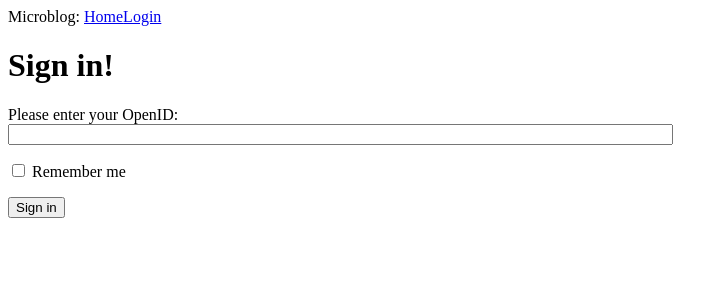
After one commit to nicolaigj/flask-site, a Flask app: page /login in a window 1280 px wide. The commit adds this page. Shown: the top 300 px of the page, without its empty margins (0-728 px from the left). Run offline with Flask 2, Linux system fonts and the light colour scheme.

Commit message:
Add login form

```diff
--- a/app/__init__.py
+++ b/app/__init__.py
@@ -1,5 +1,6 @@
 from flask import Flask
 
 app = Flask(__name__)
+app.config.from_object('config')
 
 from app import views
--- /dev/null
+++ b/app/forms.py
@@ -0,0 +1,7 @@
+from flask_wtf import Form
+from wtforms import StringField,BooleanField
+from wtforms.validators import DataRequired
+
+class LoginForm(Form):
+    openid = StringField('openid', validators=[DataRequired()])
+    remember_me = BooleanField('remember_me', default=False)
--- a/app/templates/base.html
+++ b/app/templates/base.html
@@ -8,7 +8,7 @@
     {% endif %}
   </head>
   <body>
-      <div>Microblog: <a href="/index">Home</a></div>
+      <div>Microblog: <a href="/index">Home</a><a href="/login">Login</a></div>
       {% block content %}{% endblock %}
   </body>
 </html>
--- /dev/null
+++ b/app/templates/login.html
@@ -0,0 +1,13 @@
+{% extends "base.html" %}
+{% block content %}
+    <h1>Sign in!</h1>
+    <form action="" method="POST" name="login">
+        {{ form.hidden_tag() }}
+        <p>
+            Please enter your OpenID:<br>
+            {{ form.openid(size=80) }}<br>
+        </p>
+        <p>{{ form.remember_me }} Remember me</p>
+        <p><input type="submit" value="Sign in"></p>
+    </form>
+{% endblock %}
--- a/app/views.py
+++ b/app/views.py
@@ -1,5 +1,6 @@
 from flask import render_template
 from app import app
+from .forms import LoginForm
 
 @app.route('/')
 @app.route('/index')
@@ -16,3 +17,10 @@ def index():
         }
     ]
     return render_template('index.html', title='Home', user=user, posts=posts)
+
+@app.route('/login', methods=['GET', 'POST'])
+def login():
+    form = LoginForm()
+    return render_template('login.html',
+                           title='Sign In',
+                           form=form)
--- /dev/null
+++ b/config.py
@@ -0,0 +1,2 @@
+WTF_CSRF_ENABLED = True
+SECRET_KEY = 'no-key-for-dev'
```
